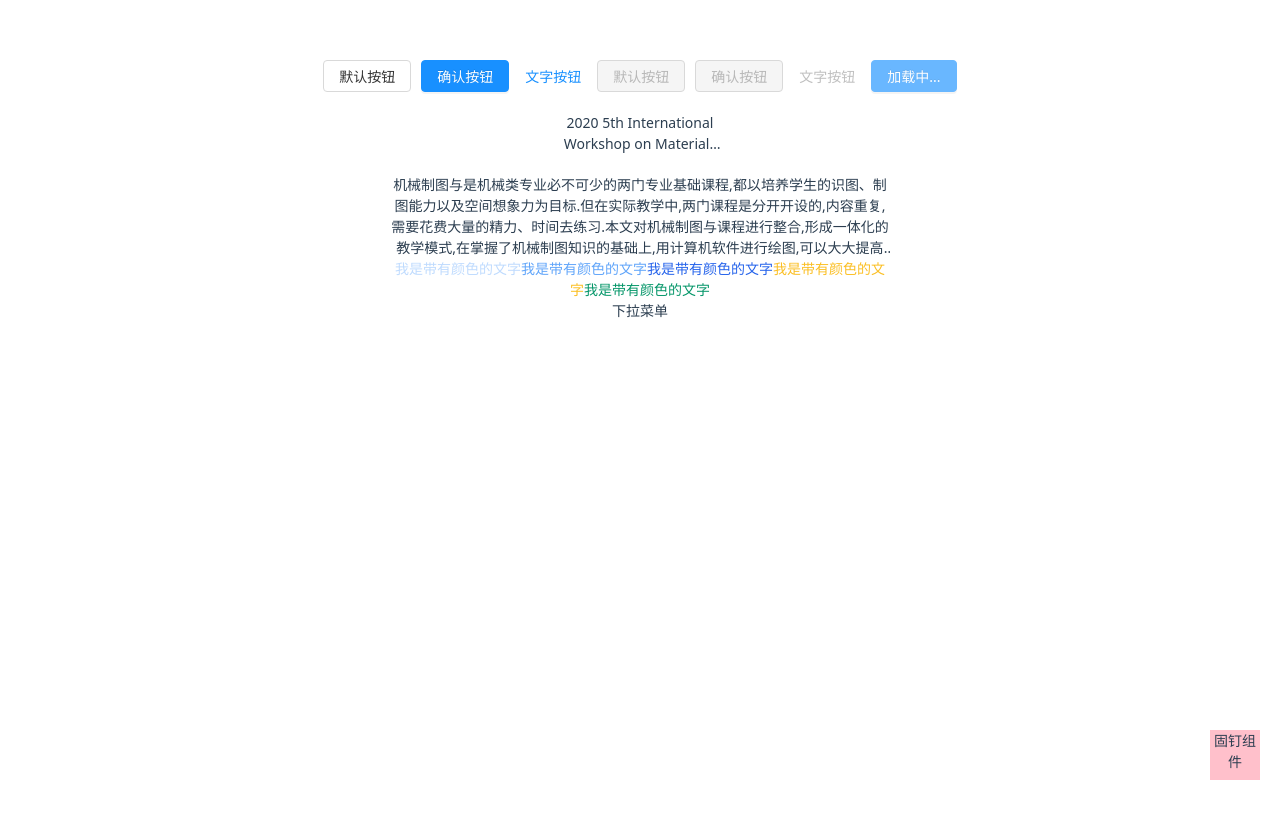
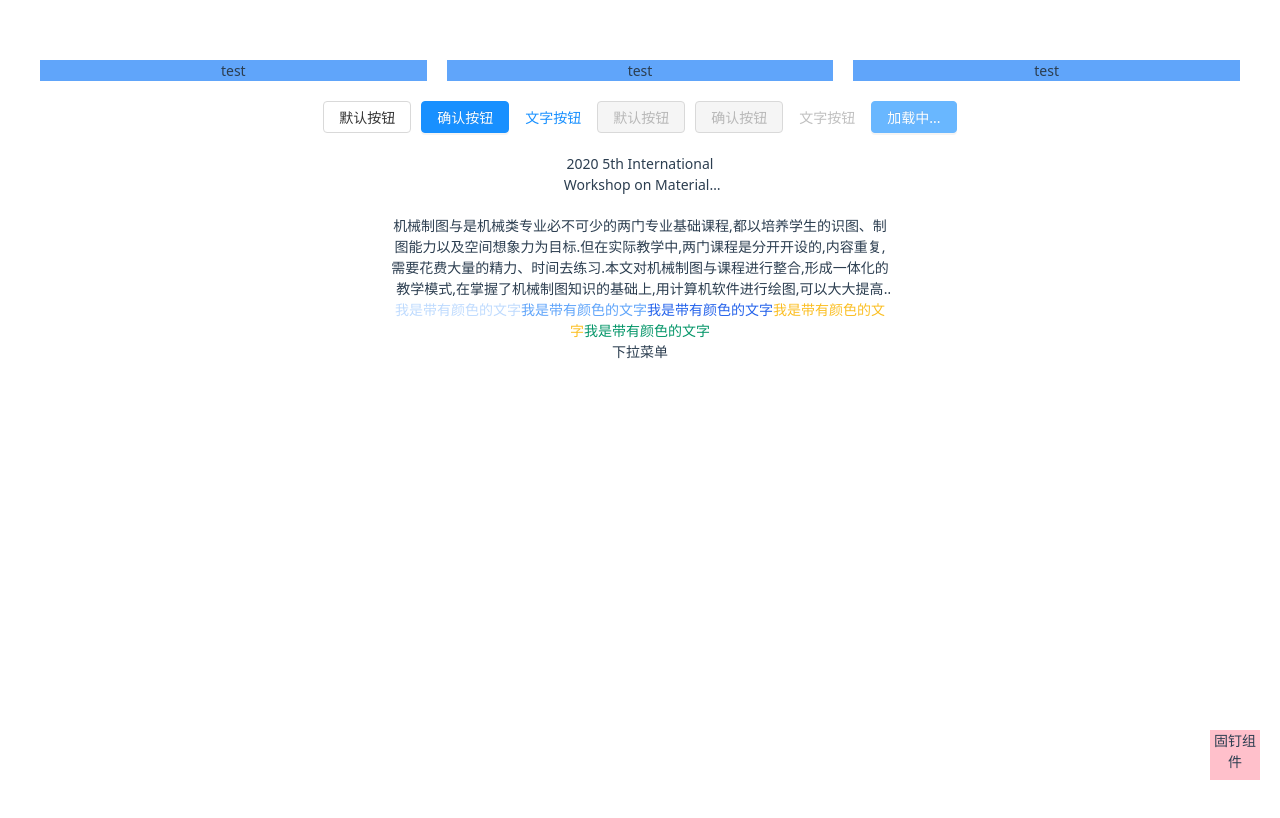
Before and after one commit to kybetter/common-vue-ui, a Vue app: page / in a window 1280 px wide. Shown: the top 818 px of the page. Built offline with nearby package versions, Linux system fonts and the light colour scheme.

Commit message:
fix: 修复col gutter 无效问题

```diff
--- a/example/App.vue
+++ b/example/App.vue
@@ -1,5 +1,18 @@
 <template>
   <div id="app">
+    <div style="width: 1200px; margin: 20px auto">
+      <c-row :gutter="20">
+        <c-col :span="8">
+          <div class="c-bg-blue-400">test</div>
+        </c-col>
+        <c-col :span="8">
+          <div class="c-bg-blue-400">test</div>
+        </c-col>
+        <c-col :span="8">
+          <div class="c-bg-blue-400">test</div>
+        </c-col>
+      </c-row>
+    </div>
     <c-row>
       <c-col :span="24">
         <c-button style="margin-right: 10px">默认按钮</c-button>
--- a/src/components/col/col.vue
+++ b/src/components/col/col.vue
@@ -22,7 +22,7 @@ export default {
   computed: {
     gutter() {
       let parent = this.$parent;
-      while (parent && parent.$options.componentName !== 'CRow') {
+      while (parent && parent.$options.name !== 'CRow') {
         parent = parent.$parent;
       }
       return parent ? parent.gutter : 0;
```
Also changed, not shown: 1 other file (tests, documents, lock files or other folders).
